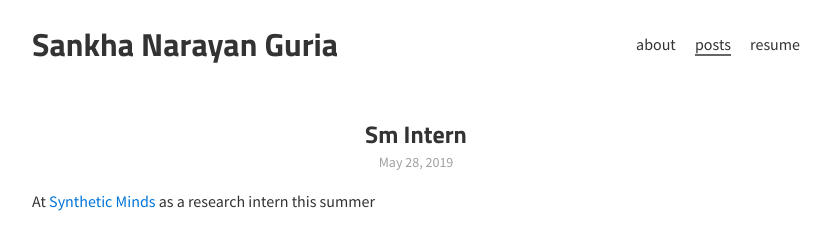
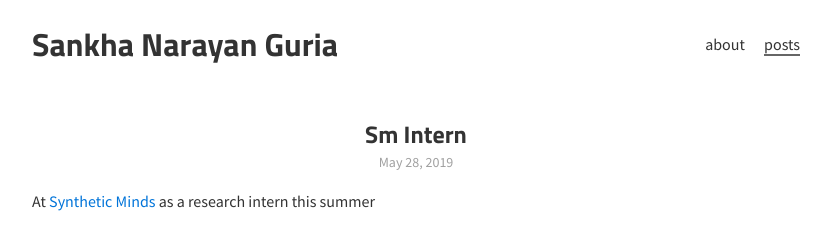
Before and after one commit to ngsankha/ngsankha.github.io, a Jekyll site: the page built from _posts/2019-05-28-sm-intern.md, in a window 1280 px wide. Shown: the top 228 px of the page, without its empty margins (224-1055 px from the left). Built offline with Jekyll 4.4.1, drawn with Linux system fonts in a browser that asks for light colours; nearby versions of some CDN libraries; our own code applies the rules of GitHub Pages for plain Markdown files; comment, search, counter and statistics services are not loaded.

Commit message:
remove resume

```diff
--- a/_layouts/default.html
+++ b/_layouts/default.html
@@ -19,7 +19,6 @@
       <nav class="site-nav">
         <a href="{{ site.baseurl }}/" class="{% if page.url == '/' %}active{% endif %}">about</a>
         <a href="{{ site.baseurl }}/blog/" class="{% if page.url == '/blog/' or page.path contains '_posts/' %}active{% endif %}">posts</a>
-        <a href="/static/sankha_resume.pdf">resume</a>
       </nav>
     </header>
     {{ content }}
```
